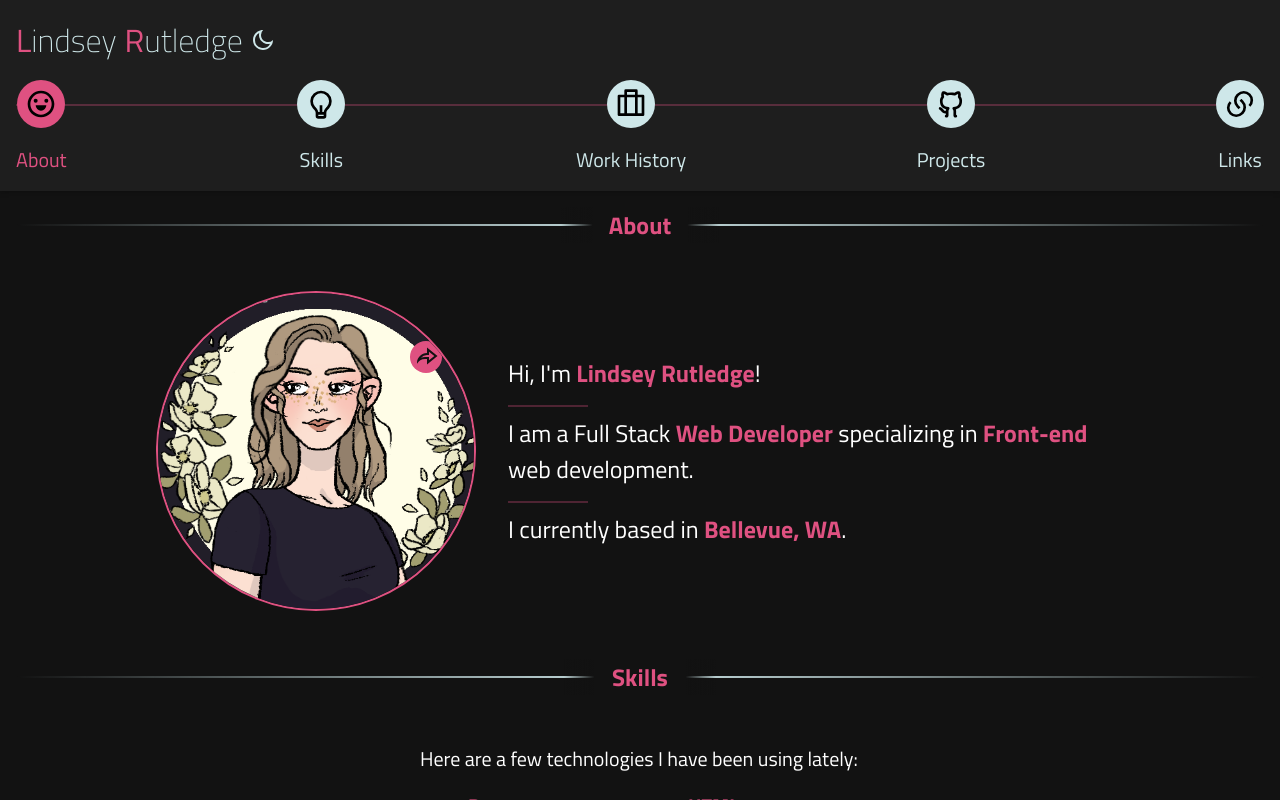
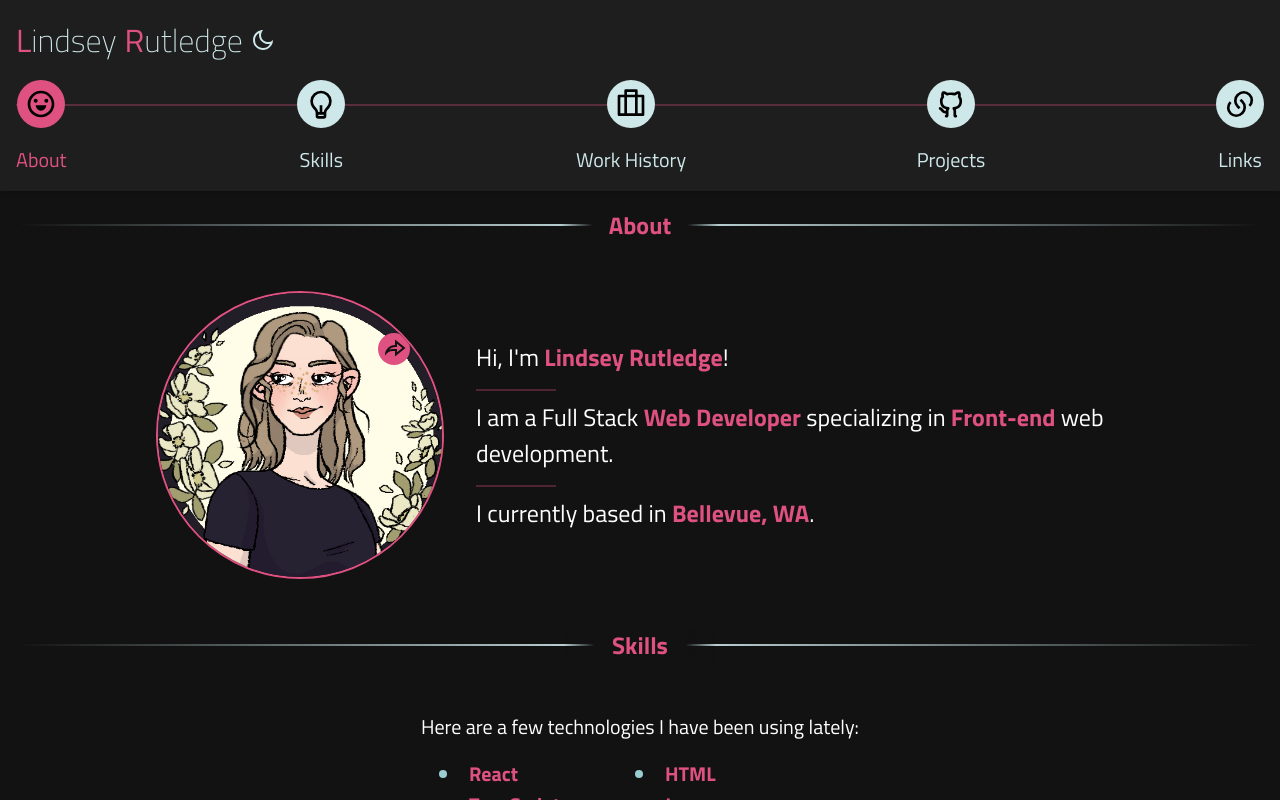
Before and after one commit to LindseyRutledge/portfolio, a React (Create React App) app: page / in a window 1280 px wide. Built offline with nearby package versions, Linux system fonts and the light colour scheme.

Commit message:
Adjusting sizing

```diff
--- a/src/assets/styles/global.scss
+++ b/src/assets/styles/global.scss
@@ -13,7 +13,7 @@ html {
     font-style: normal;
 }
 
-@media (max-width: 425px) {
+@media (max-width: 400px) {
     html {
         font-size: 12px;
     }
--- a/src/components/PortfolioPage/Sections/AboutSection.scss
+++ b/src/components/PortfolioPage/Sections/AboutSection.scss
@@ -7,8 +7,8 @@
     padding: $standard-spacing;
 
     .AboutSection-avatar {
-        height: 20rem;
-        width: 20rem;
+        height: 18rem;
+        width: 18rem;
         border: 2px solid var(--secondary);
         border-radius: 50%;
         flex-shrink: 0;
@@ -17,15 +17,15 @@
         position: relative;
 
         .AboutSection-avatar-image {
-            height: 24rem;
-            width: 24rem;
+            height: 22rem;
+            width: 22rem;
             margin: -1rem -2rem;
         }
 
         .AboutSection-avatar-redirect {
             height: 2rem;
             width: 2rem;
-            top: 3rem;
+            top: 2.5rem;
             right: 2rem;
             align-items: center;
             background-color: var(--secondary);
--- a/src/components/PortfolioPage/Sections/SkillsSection.scss
+++ b/src/components/PortfolioPage/Sections/SkillsSection.scss
@@ -12,7 +12,7 @@
     }
 
     .SkillsSection-list {
-        columns: 2 200px;
+        columns: 2 150px;
         font-size: 1.25rem;
         padding: 0 0 0 1.25rem;
         margin: 0;
```
